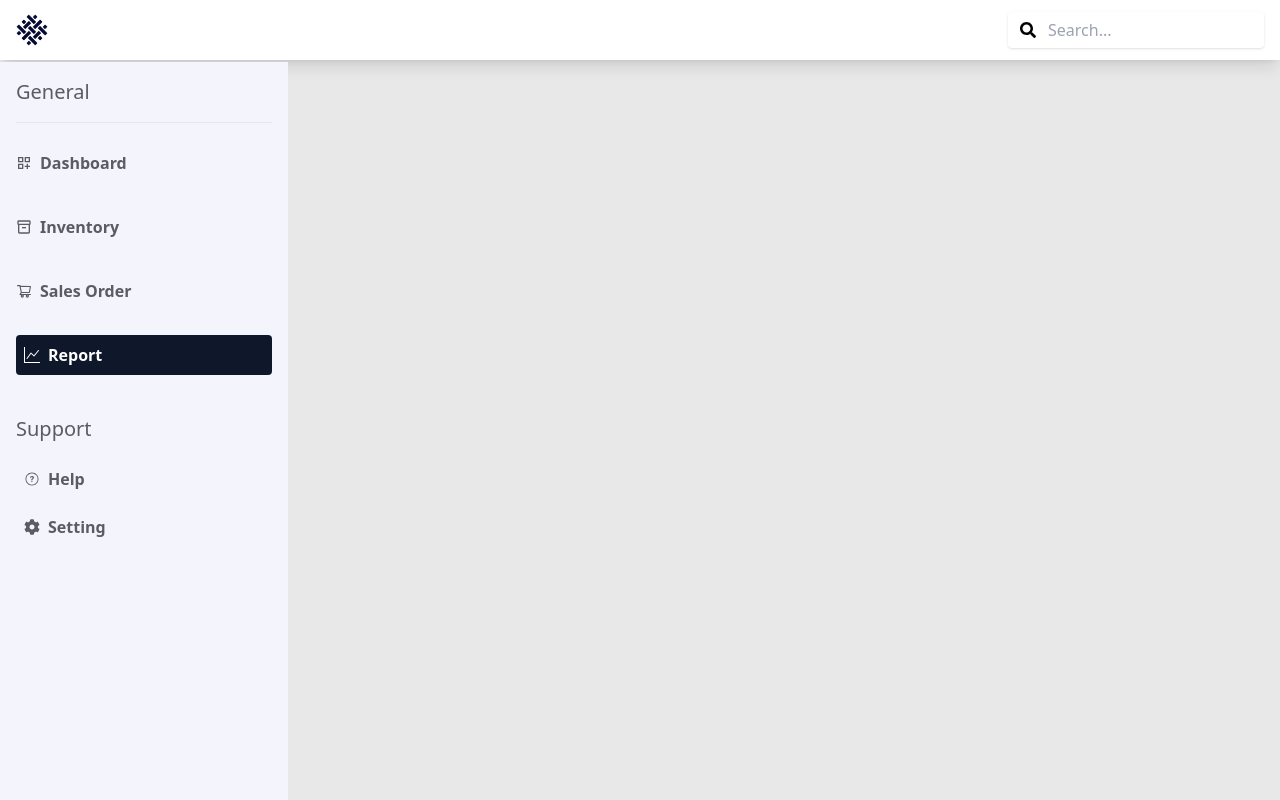
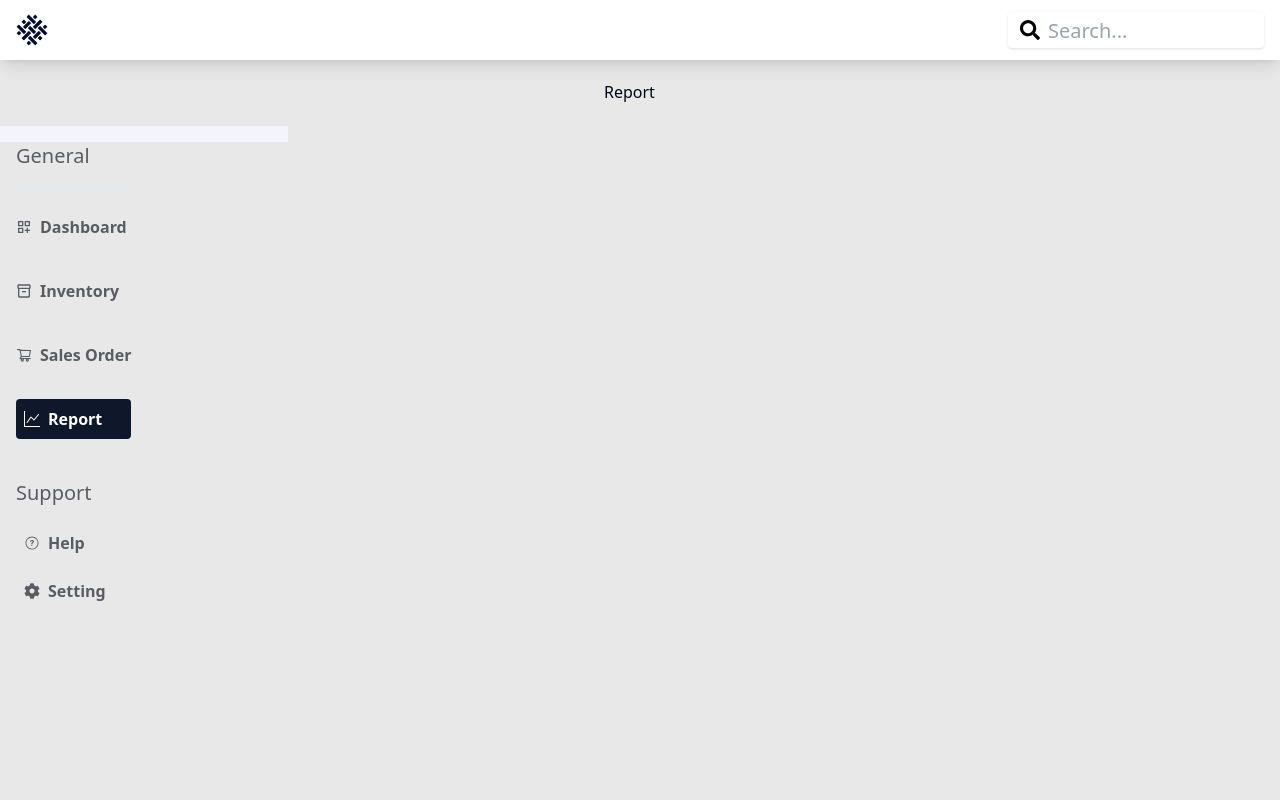
Before and after one commit to nischhal-hub/Resham, a React (Vite) app in the folder project/client/: page /report in a window 1280 px wide. Built offline with nearby package versions, Linux system fonts and the light colour scheme.

Commit message:
fix: navbar

```diff
--- a/project/client/src/components/Header.jsx
+++ b/project/client/src/components/Header.jsx
@@ -1,27 +1,33 @@
-import { FaSearch } from 'react-icons/fa';
-import logo from "../assets/logo.png"
+import { FaSearch } from "react-icons/fa";
+import logo from "../assets/logo.png";
 
 export default function Header() {
   return (
-    <nav className='bg-white px-4 py-3 flex justify-between shadow-lg fixed top-0 w-full  '>
-      <div className='flex items-center text-xl'>
-      <img src={logo} alt='Logo' className='h-8 w-8 mr-2' />
+    <nav className=" w-full h-16">
+      <div className="bg-white px-4 py-3 shadow-lg w-full flex items-center text-xl justify-between fixed top-0">
+        <div>
+        <img src={logo} alt="Logo" className="h-8 w-8 mr-2" />
         </div>
-      <div className='flex items-center gap-x-[24px] '>
-        <div className='relative w-full max-w-md '>
+        <div className="flex items-center gap-x-[24px] ">
+          <div className="relative w-full max-w-md ">
             <input
-            type='text'
-            className='w-[256px] h-[36px] px-4 py-1 pl-10 rounded shadow'
-            placeholder='Search...'
-            aria-label='Search'
+              type="text"
+              className="w-[256px] h-[36px] px-4 py-1 pl-10 rounded shadow"
+              placeholder="Search..."
+              aria-label="Search"
             />
-          <span className='absolute inset-y-0 left-0 flex items-center pl-2'>
-            <button type='button' className='p-1 text-black' aria-label='Search button'>
+            <span className="absolute inset-y-0 left-0 flex items-center pl-2">
+              <button
+                type="button"
+                className="p-1 text-black"
+                aria-label="Search button"
+              >
                 <FaSearch />
               </button>
             </span>
           </div>
         </div>
+      </div>
     </nav>
   );
 }
--- a/project/client/src/components/SideNav/SideNav.jsx
+++ b/project/client/src/components/SideNav/SideNav.jsx
@@ -38,7 +38,8 @@ export const sidebarData = [
 
 export default function SideBar() {
   return (
-    <div className="w-72 bg-background fixed h-full px-4 py-2 mt-[62px]">
+    <div className="w-72 bg-background h-full px-4 py-2 mt-[62px]">
+      <div className="fixed">
       <div className="my-2 mb-4">
         <h1 className="text-[#595c61] text-xl">General</h1>
       </div>
@@ -80,6 +81,8 @@ export default function SideBar() {
           </a>
         </li>
       </ul>
+      </div>
+
     </div>
   );
 }
```
Also changed, not shown: project/client/src/App.jsx (+13 -16 lines). Lines whose indentation alone changed are shown as unchanged.
